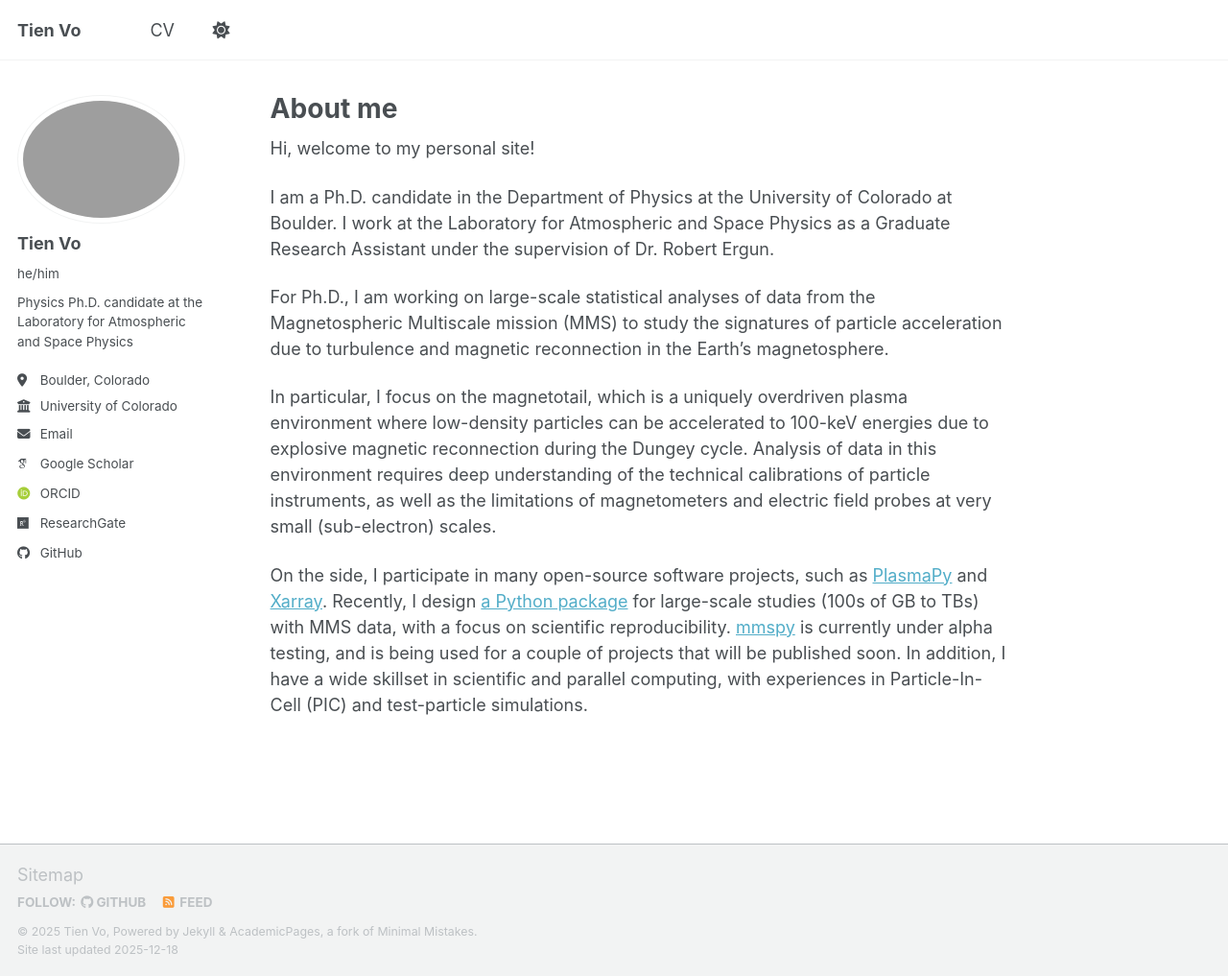
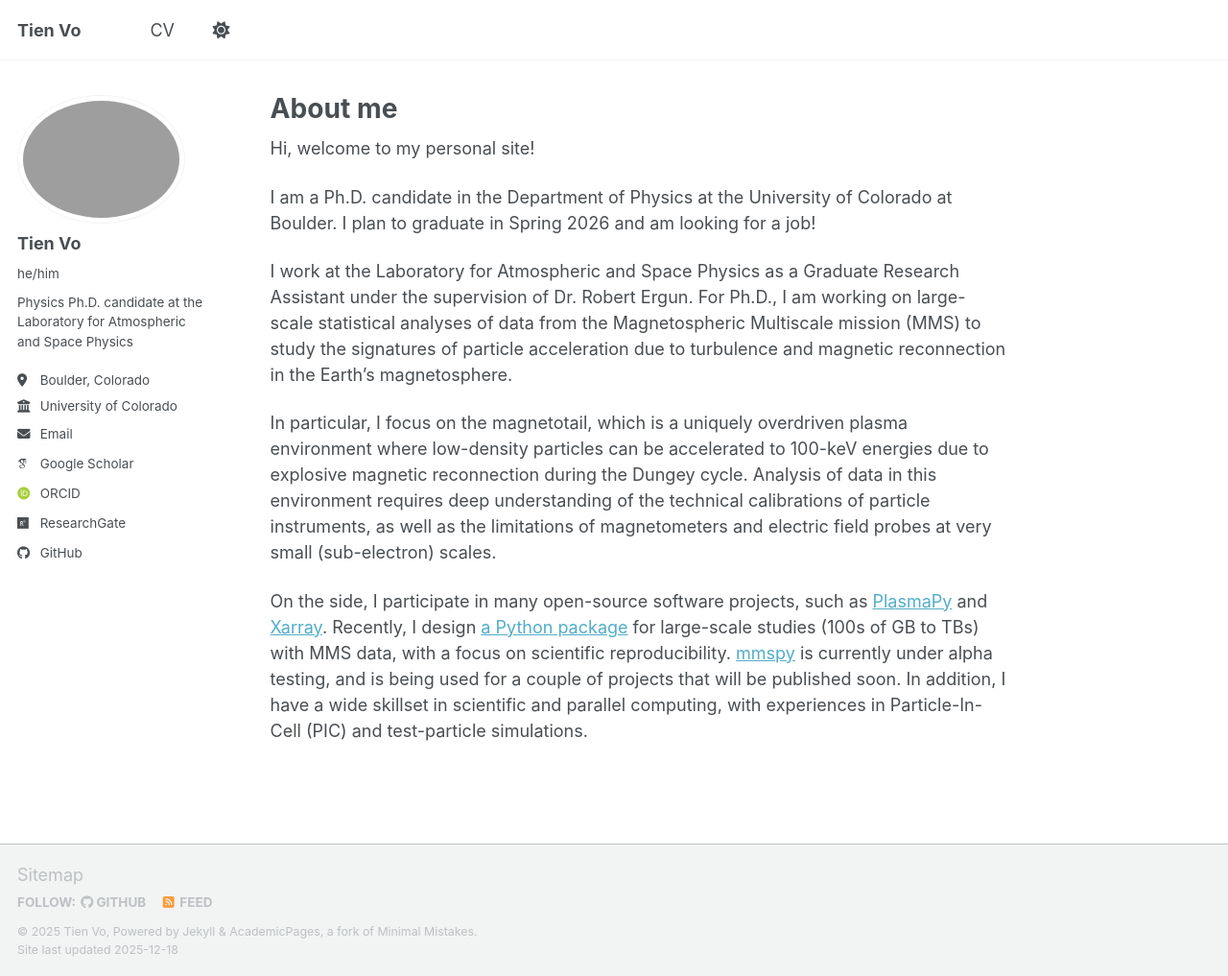
Before and after one commit to tien-vo/tien-vo.github.io, a Jekyll site: the page built from _pages/about.md, in a window 1280 px wide and 1017 px high. Shown: the whole window at 96% size. Built offline with Jekyll 4.4.1, drawn with Linux system fonts in a browser that asks for light colours; some web fonts are replaced; a script bundle is joined from its source files by our own code; library files that are not in the unit come from our copies.

```diff
--- a/_pages/about.md
+++ b/_pages/about.md
@@ -9,9 +9,9 @@
 
 Hi, welcome to my personal site!
 
-I am a Ph.D. candidate in the Department of Physics at the University of Colorado at Boulder. I work at the Laboratory for Atmospheric and Space Physics as a Graduate Research Assistant under the supervision of Dr. Robert Ergun.
+I am a Ph.D. candidate in the Department of Physics at the University of Colorado at Boulder. I plan to graduate in Spring 2026 and am looking for a job!
 
-For Ph.D., I am working on large-scale statistical analyses of data from the Magnetospheric Multiscale mission (MMS) to study the signatures of particle acceleration due to turbulence and magnetic reconnection in the Earth's magnetosphere.
+I work at the Laboratory for Atmospheric and Space Physics as a Graduate Research Assistant under the supervision of Dr. Robert Ergun. For Ph.D., I am working on large-scale statistical analyses of data from the Magnetospheric Multiscale mission (MMS) to study the signatures of particle acceleration due to turbulence and magnetic reconnection in the Earth's magnetosphere.
 
 In particular, I focus on the magnetotail, which is a uniquely overdriven plasma environment where low-density particles can be accelerated to 100-keV energies due to explosive magnetic reconnection during the Dungey cycle. Analysis of data in this environment requires deep understanding of the technical calibrations of particle instruments, as well as the limitations of magnetometers and electric field probes at very small (sub-electron) scales.
 
```
